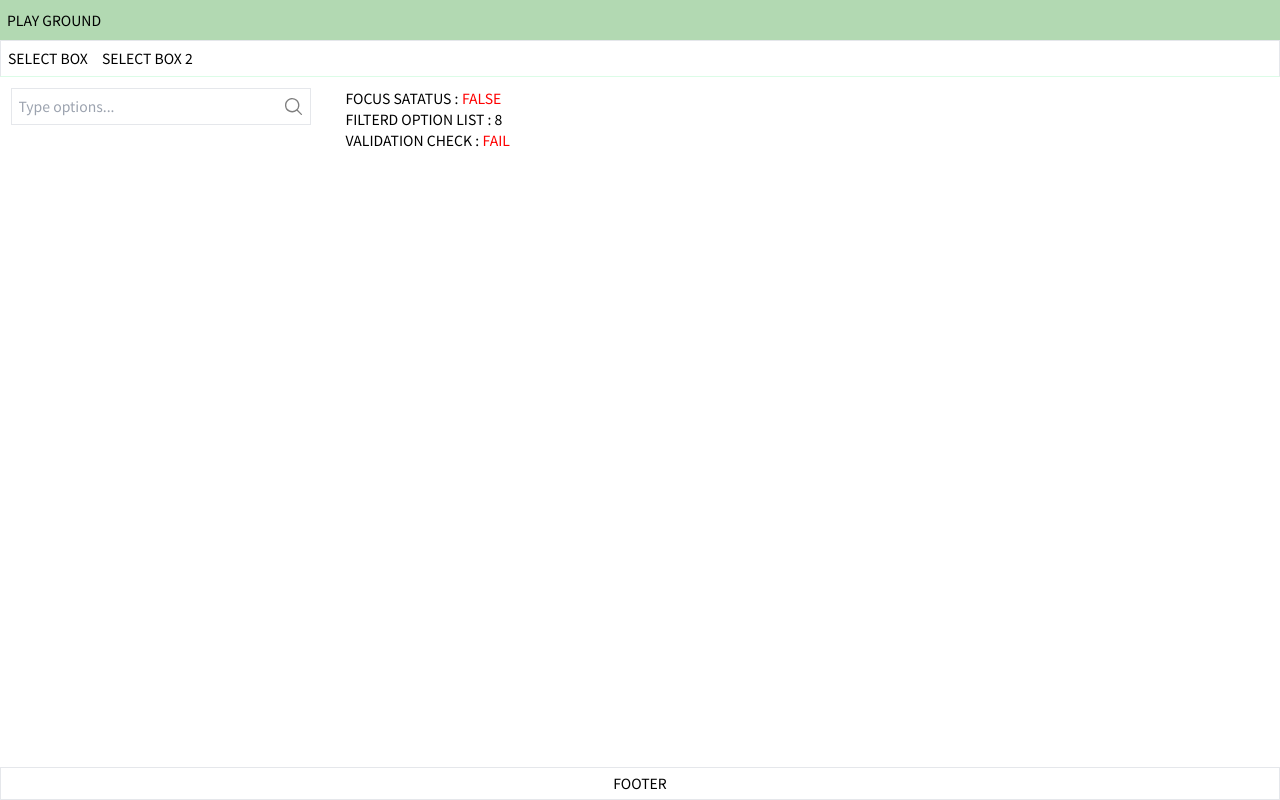
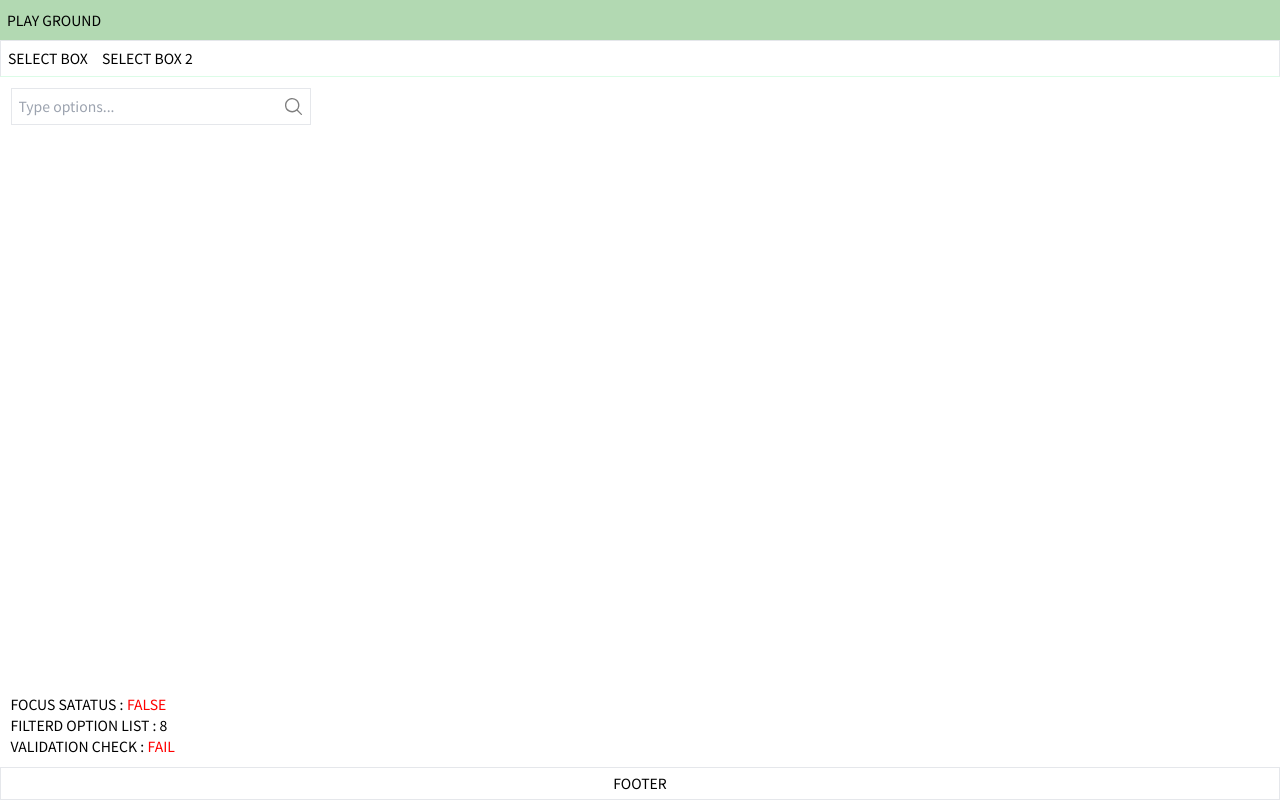
Before and after one commit to Hwangseok-Paris/playground, a React (Vite) app: page /pg1 in a window 1280 px wide. Built offline with nearby package versions, Linux system fonts and the light colour scheme; a web font is replaced by a local one.

Commit message:
240903: 위치 수정

```diff
--- a/src/views/SearchSelectBox.tsx
+++ b/src/views/SearchSelectBox.tsx
@@ -78,11 +78,8 @@ const SearchSelectBox: FC = () => {
 
   return (
     <>
-      <div className="flex flex-col md:flex-row w-full">
-        <div
-          className="relative  max-w-[1000px] md:w-[300px] h-[75px]"
-          onBlur={handleBlur}
-          tabIndex={-1}>
+      <div className="flex flex-col w-full">
+        <div className="relative md:w-[300px] h-[75px]" onBlur={handleBlur} tabIndex={-1}>
           <div className="relative flex">
             <input
               type="text"
@@ -118,7 +115,8 @@ const SearchSelectBox: FC = () => {
             </ul>
           )}
         </div>
-        <div className="pt-[200px] md:pl-10 md:pt-0 md:w-[500px]">
+        <div className="flex flex-1 items-end">
+          <div className="">
             <div className="flex gap-1">
               FOCUS SATATUS :
               {inputFocus ? (
@@ -140,6 +138,7 @@ const SearchSelectBox: FC = () => {
             </div>
           </div>
         </div>
+      </div>
     </>
   );
 };
```
Lines whose indentation alone changed are shown as unchanged.
